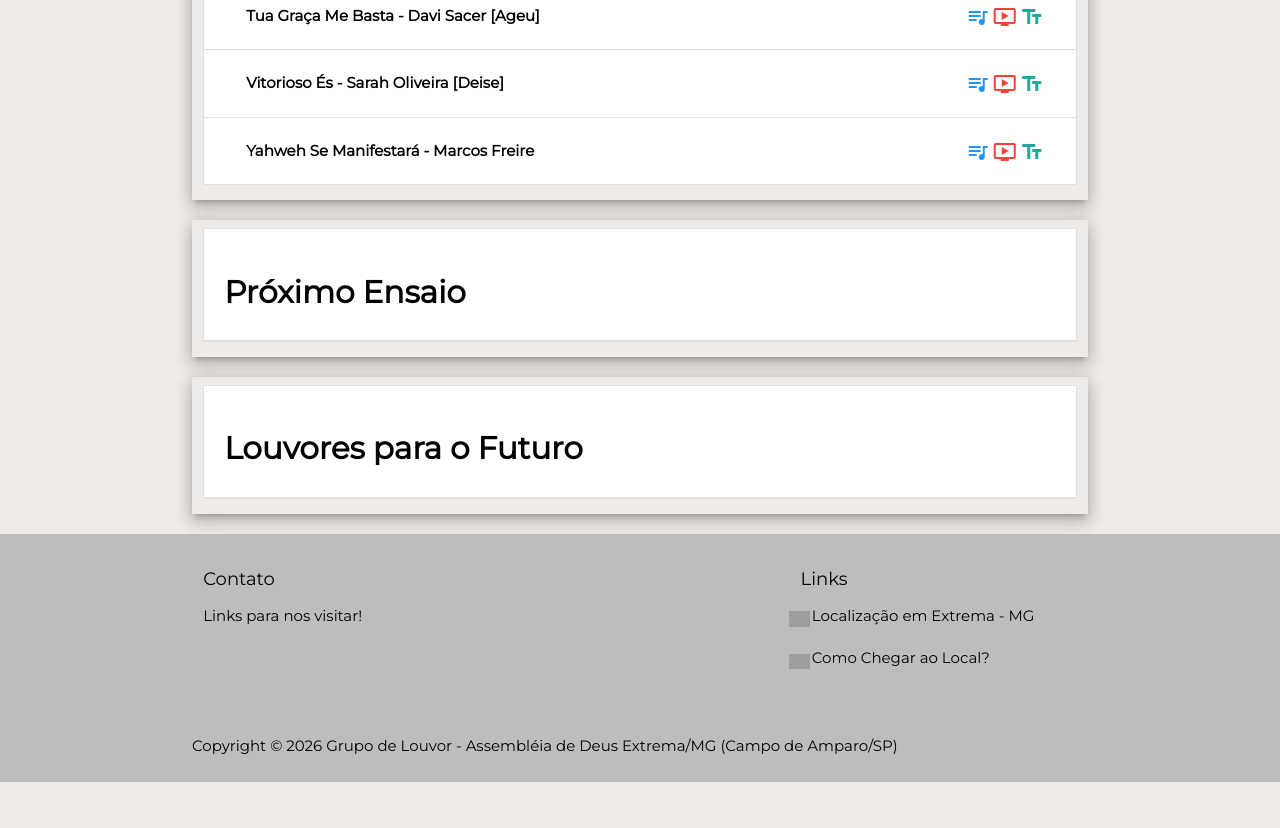
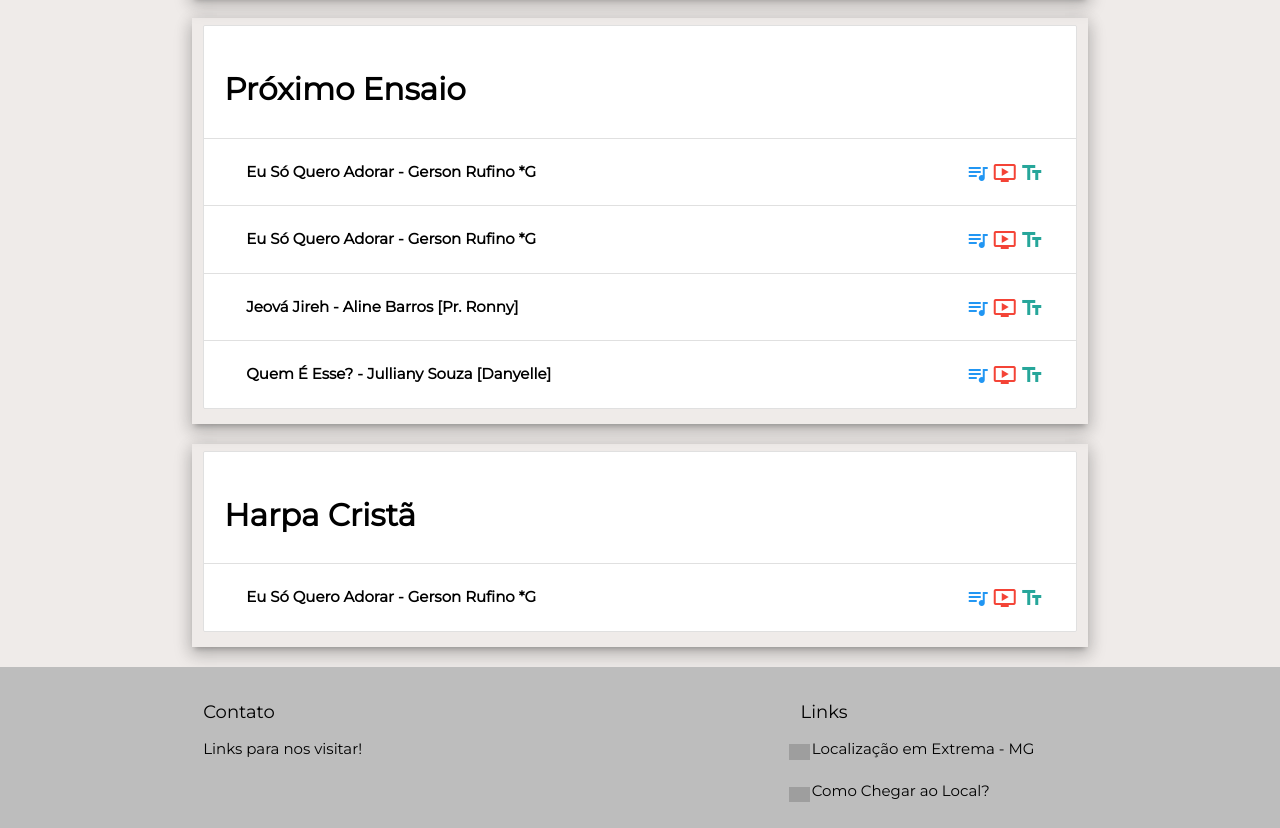
Before and after one commit to degrandelucas/Grupo-Louvor-Igreja, a plain HTML site: page index.html in a window 1280 px wide. Shown: the part 1660-2488 px from the top of the page. Before the commit the page ends 2442 px from the top, so only its background shows below. Drawn offline with nearby package versions, Linux system fonts and the light colour scheme; grey boxes are pictures that could not be loaded.

Commit message:
Atualizar categorias de louvores e remover entradas desatualizadas no script. New Harpa Cristã section

```diff
--- a/index.html
+++ b/index.html
@@ -66,14 +66,14 @@
       </div>
     </section>
 
-    <!-- Secao Louvores para o futuro -->
-    <section id="louvores-futuro">
+    <!-- Secao Harpa Cristã -->
+    <section id="harpa-crista">
       <div class="container z-depth-3">
           <div class="row">
               <div class="col s12 m12 l12">
                 <ul class="collection with-header">
-                  <li class="collection-header"><h2>Louvores para o Futuro</h2></li>
-                  <div id="lista-louvores-futuro"></div>
+                  <li class="collection-header"><h2>Harpa Cristã</h2></li>
+                  <div id="lista-louvores-harpa-crista"></div>
                 </ul>
               </div>
           </div>
--- a/js/main.js
+++ b/js/main.js
@@ -1,17 +1,17 @@
 // main.js
 
-import {louvoresEnsaiados, louvoresProximoEnsaio, louvoresFuturo} from './script-louvores.js';
+import {louvoresEnsaiados, louvoresProximoEnsaio, harpaCrista} from './script-louvores.js';
 import {ordenarLouvores} from './ordenacao.js';
 import {renderizarLouvores} from './renderizacao.js';
 import {atualizarAnoCopyright} from './utilidades.js';
 
 ordenarLouvores(louvoresEnsaiados);
 ordenarLouvores(louvoresProximoEnsaio);
-ordenarLouvores(louvoresFuturo);
+ordenarLouvores(harpaCrista);
 
 renderizarLouvores(louvoresEnsaiados, 'lista-louvores-ensaidos');
 renderizarLouvores(louvoresProximoEnsaio, 'lista-proximo-ensaio');
-renderizarLouvores(louvoresFuturo, 'lista-louvores-futuro');
+renderizarLouvores(harpaCrista, 'lista-louvores-harpa-crista');
 
 atualizarAnoCopyright('ano-copyright');
 
--- a/js/script-louvores.js
+++ b/js/script-louvores.js
@@ -25,12 +25,6 @@ export const louvoresEnsaiados = [
         linkCifra: 'https://www.cifraclub.com.br/gabriela-rocha/poderoso-deus-o-que-tua-gloria-fez-comigo/#instrument=guitar'
     },
     {
-        titulo: 'Eu Só Quero Adorar - Gerson Rufino *G',
-        linkLetra: 'https://www.letras.mus.br/gerson-rufino/eu-so-quero-adorar/',
-        linkVideo: 'https://www.youtube.com/watch?v=zjhlfaT1YO8',
-        linkCifra: 'https://www.cifraclub.com.br/gerson-rufino/eu-so-quero-adorar/simplificada.html'
-    },
-    {
         titulo: 'Sobre as Águas - Trazendo a Arca',
         linkLetra: 'https://www.letras.mus.br/trazendo-arca/1327890/',
         linkVideo: 'https://www.youtube.com/watch?v=SdlSIpcV8rA',
@@ -53,12 +47,6 @@ export const louvoresEnsaiados = [
         linkLetra: 'https://www.letras.mus.br/silvan-santos/me-ajuda-deus/',
         linkVideo: 'https://www.youtube.com/watch?v=XO3J2hYw8z4',
         linkCifra: 'https://www.cifraclub.com.br/silvan-santos/me-ajuda-deus/'
-    },
-    {
-        titulo: 'Jeová Jireh - Aline Barros [Pr. Ronny]',
-        linkLetra: 'https://www.letras.mus.br/aline-barros/jeova-jireh/',
-        linkVideo: 'https://www.youtube.com/watch?v=YyFd_dXy494&t=31s',
-        linkCifra: 'https://www.cifraclub.com.br/aline-barros/jeova-jireh/simplificada.html#key=7'
     },
     {
         titulo: 'É Ele - DROPS [Rafaela]',
@@ -115,12 +103,6 @@ export const louvoresEnsaiados = [
         linkCifra: 'https://www.cifraclub.com.br/isaias-saad/nada-alem-do-sangue-part-fernandinho-e-paula-santos/#key=3'
     },
     {
-        titulo: 'Quem É Esse? - Julliany Souza [Danyelle]',
-        linkLetra: 'https://www.letras.mus.br/julliany-souza/quem-e-esse/',
-        linkVideo: 'https://www.youtube.com/watch?v=0ZF5em0MTwY',
-        linkCifra: 'https://www.cifraclub.com.br/julliany-souza/quem-e-esse/#instrument=guitar&key=4'
-    },
-        {
         titulo: 'Que Presença é Essa? - Samuel Tayrone e Vitória Lima [Rafaela]',
         linkLetra: 'https://www.letras.mus.br/samuel-tayrone/que-presenca-e-essa/',
         linkVideo: 'https://www.youtube.com/watch?v=-qgpGxj0fZA',
@@ -141,9 +123,38 @@ export const louvoresEnsaiados = [
 ];
 
 export const louvoresProximoEnsaio = [
+    {
+        titulo: 'Quem É Esse? - Julliany Souza [Danyelle]',
+        linkLetra: 'https://www.letras.mus.br/julliany-souza/quem-e-esse/',
+        linkVideo: 'https://www.youtube.com/watch?v=0ZF5em0MTwY',
+        linkCifra: 'https://www.cifraclub.com.br/julliany-souza/quem-e-esse/#instrument=guitar&key=4'
+    },
+    {
+        titulo: 'Jeová Jireh - Aline Barros [Pr. Ronny]',
+        linkLetra: 'https://www.letras.mus.br/aline-barros/jeova-jireh/',
+        linkVideo: 'https://www.youtube.com/watch?v=YyFd_dXy494&t=31s',
+        linkCifra: 'https://www.cifraclub.com.br/aline-barros/jeova-jireh/simplificada.html#key=7'
+    },
+    {
+        titulo: 'Eu Só Quero Adorar - Gerson Rufino *G',
+        linkLetra: 'https://www.letras.mus.br/gerson-rufino/eu-so-quero-adorar/',
+        linkVideo: 'https://www.youtube.com/watch?v=zjhlfaT1YO8',
+        linkCifra: 'https://www.cifraclub.com.br/gerson-rufino/eu-so-quero-adorar/simplificada.html'
+    },
+    {
+        titulo: 'Eu Só Quero Adorar - Gerson Rufino *G',
+        linkLetra: 'https://www.letras.mus.br/gerson-rufino/eu-so-quero-adorar/',
+        linkVideo: 'https://www.youtube.com/watch?v=zjhlfaT1YO8',
+        linkCifra: 'https://www.cifraclub.com.br/gerson-rufino/eu-so-quero-adorar/simplificada.html'
+    },
 
 ];
 
-export const louvoresFuturo = [
-
+export const harpaCrista = [
+    {
+        titulo: 'Eu Só Quero Adorar - Gerson Rufino *G',
+        linkLetra: 'https://www.letras.mus.br/gerson-rufino/eu-so-quero-adorar/',
+        linkVideo: 'https://www.youtube.com/watch?v=zjhlfaT1YO8',
+        linkCifra: 'https://www.cifraclub.com.br/gerson-rufino/eu-so-quero-adorar/simplificada.html'
+    },
 ];
```
Also changed, not shown: README.md.
